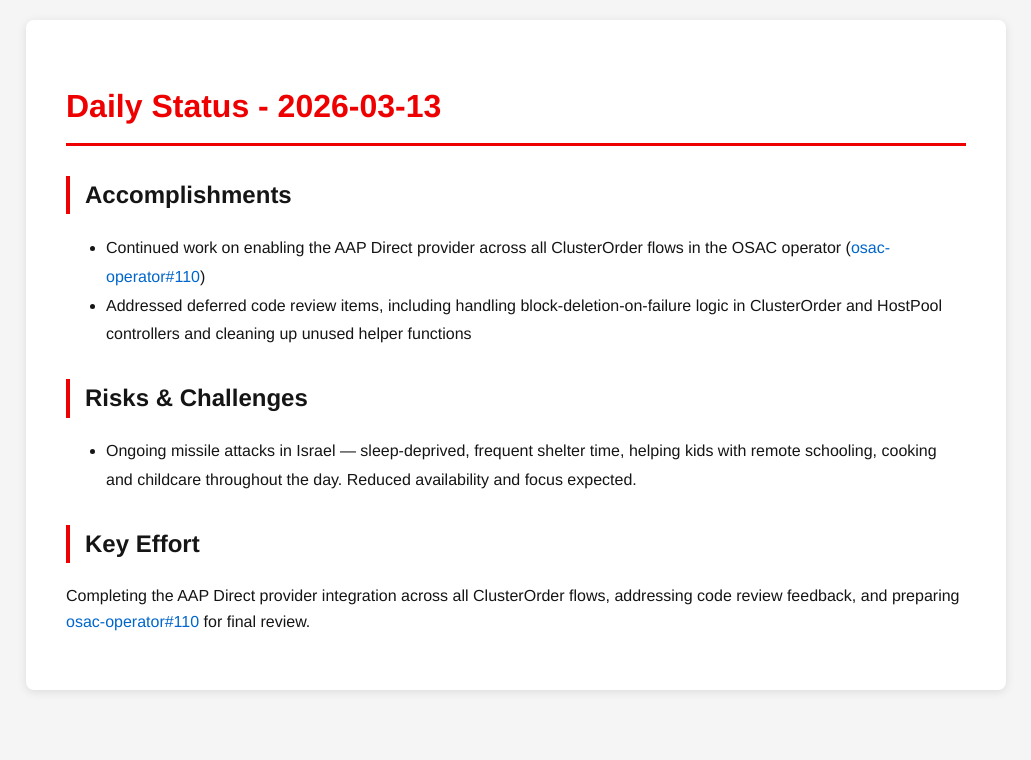
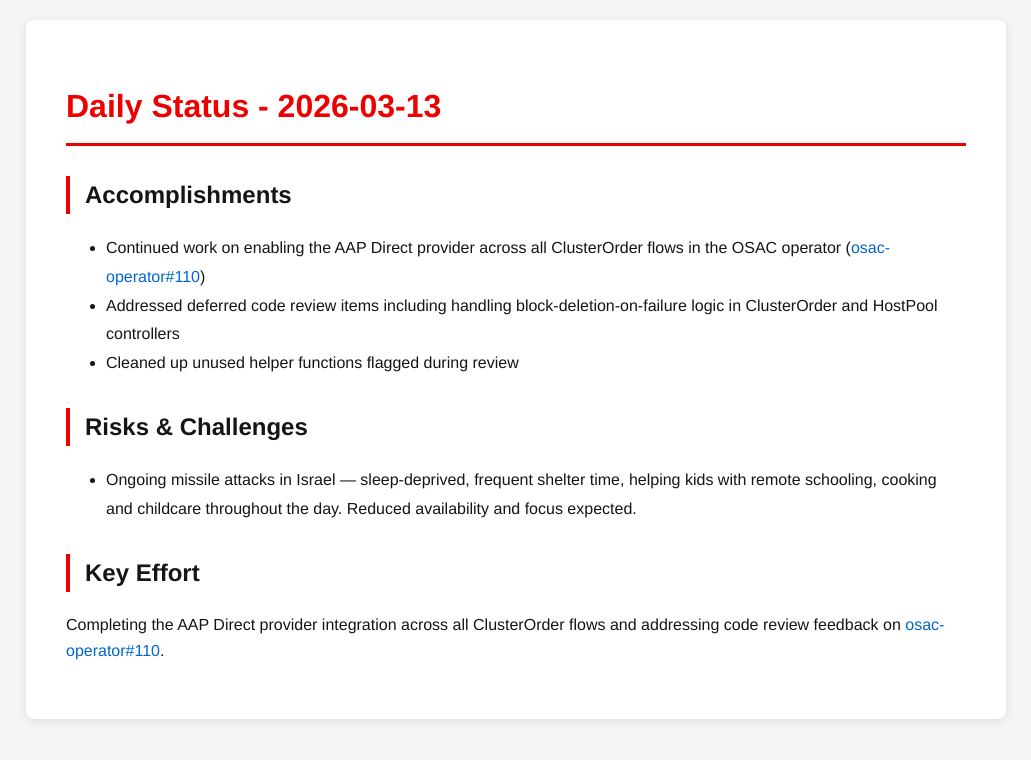
Before and after one commit to tzvatot/daily-status, a Jekyll site: the page built from 2026-03-13.md, in a window 1280 px wide. Shown: the top 760 px of the page, without its empty margins (124-1155 px from the left). Built offline with Jekyll 4.4.1, drawn with Linux system fonts in a browser that asks for light colours.

Commit message:
Daily status update - 2026-03-13

```diff
--- a/2026-03-13.md
+++ b/2026-03-13.md
@@ -8,10 +8,11 @@
 
 ## Accomplishments
 - Continued work on enabling the AAP Direct provider across all ClusterOrder flows in the OSAC operator ([osac-operator#110](https://github.com/osac-project/osac-operator/pull/110))
-- Addressed deferred code review items, including handling block-deletion-on-failure logic in ClusterOrder and HostPool controllers and cleaning up unused helper functions
+- Addressed deferred code review items including handling block-deletion-on-failure logic in ClusterOrder and HostPool controllers
+- Cleaned up unused helper functions flagged during review
 
 ## Risks & Challenges
 - Ongoing missile attacks in Israel — sleep-deprived, frequent shelter time, helping kids with remote schooling, cooking and childcare throughout the day. Reduced availability and focus expected.
 
 ## Key Effort
-Completing the AAP Direct provider integration across all ClusterOrder flows, addressing code review feedback, and preparing [osac-operator#110](https://github.com/osac-project/osac-operator/pull/110) for final review.
+Completing the AAP Direct provider integration across all ClusterOrder flows and addressing code review feedback on [osac-operator#110](https://github.com/osac-project/osac-operator/pull/110).
```
